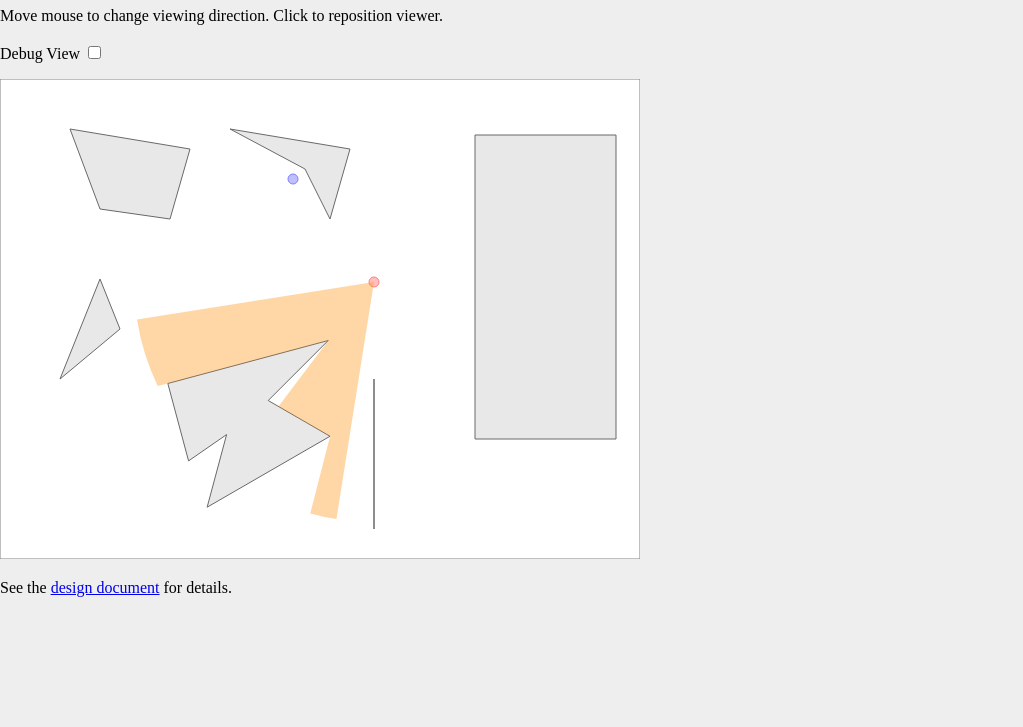
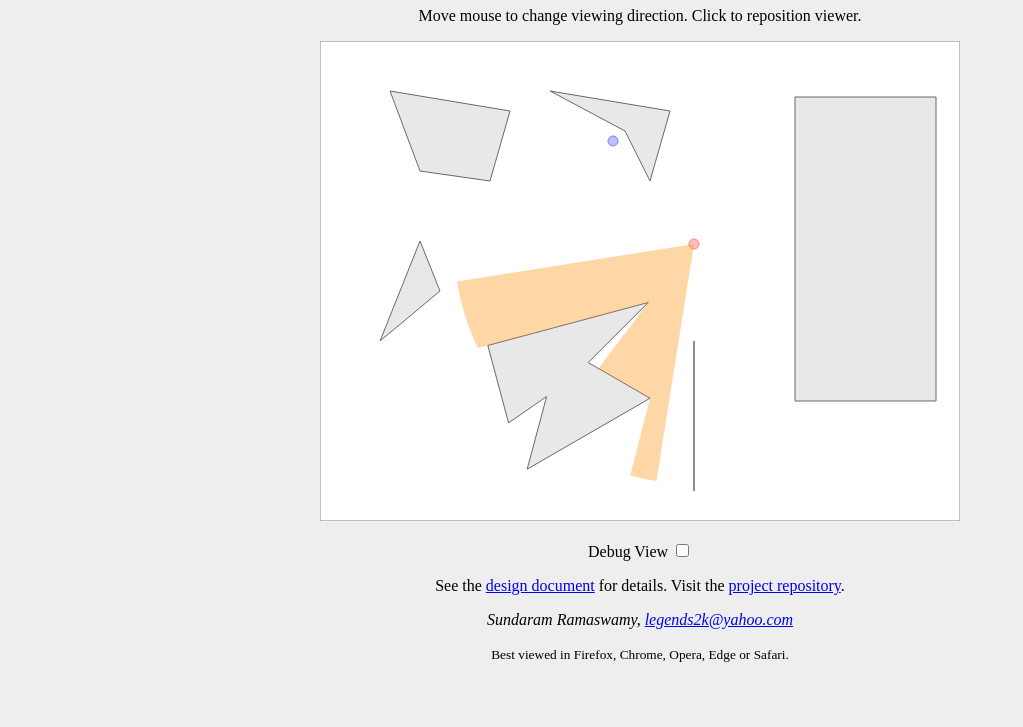
Before and after one commit to legends2k/2d-fov, a plain HTML site: page index.html in a window 1280 px wide. Shown: the part 73-800 px from the top of the page, without its empty margins (0-1023 px from the left). Drawn offline with Linux system fonts and the light colour scheme.

Commit message:
Add e-mail and README
* Add README
* Add e-mail in design document
* Improve styling in front page

```diff
--- a/design.html
+++ b/design.html
@@ -5,7 +5,6 @@
   <meta name="generator" content="pandoc">
   <meta name="viewport" content="width=device-width, initial-scale=1.0, user-scalable=yes">
   <meta name="author" content="Sundaram Ramaswamy">
-  <meta name="dcterms.date" content="2016-04-13">
   <title>Field of View and Line of Sight in 2D</title>
   <style type="text/css">code{white-space: pre;}</style>
   <script src="http://cdn.mathjax.org/mathjax/latest/MathJax.js?config=default" type="text/javascript"></script>
@@ -17,8 +16,13 @@
 <header>
 <h1 class="title">Field of View and Line of Sight in 2D</h1>
 <h2 class="author">Sundaram Ramaswamy</h2>
-<h3 class="date">April 13, 2016</h3>
 </header>
+<p><script type="text/javascript">
+<!--
+h='&#x79;&#x61;&#104;&#x6f;&#x6f;&#46;&#x63;&#x6f;&#x6d;';a='&#64;';n='&#108;&#x65;&#x67;&#x65;&#110;&#100;&#x73;&#50;&#x6b;';e=n+a+h;
+document.write('<a h'+'ref'+'="ma'+'ilto'+':'+e+'" clas'+'s="em' + 'ail">'+e+'<\/'+'a'+'>');
+// -->
+</script><noscript>&#108;&#x65;&#x67;&#x65;&#110;&#100;&#x73;&#50;&#x6b;&#32;&#x61;&#116;&#32;&#x79;&#x61;&#104;&#x6f;&#x6f;&#32;&#100;&#x6f;&#116;&#32;&#x63;&#x6f;&#x6d;</noscript></p>
 <!-- Pandoc Markdown with LaTeX math equation -->
 <!-- $ pandoc design.md
 --mathjax=http://cdn.mathjax.org/mathjax/latest/MathJax.js?config=default
@@ -27,7 +31,7 @@
 <figure>
 <img src="Figures/fov_no_obstacles.svg" alt="Figure 1" /><figcaption>Figure 1</figcaption>
 </figure>
-<p>The observer's position is shown as the red dot, the arrow points to the viewing direction, <em>r</em> denotes vision distance and <em>θ</em> is half the angle of view.</p>
+<p>The observer's position is shown as the red dot, the arrow points to the viewing direction, <em>r</em> denotes vision distance and <em><span class="math inline">\(\theta\)</span></em> is half the angle of view.</p>
 <h1 id="input"><span class="header-section-number">1</span> Input</h1>
 <ul>
 <li>Set of polygons; includes the world boundary</li>
@@ -35,7 +39,7 @@
 <ul>
 <li>Position of viewer</li>
 <li>Viewing direction, <span class="math inline">\(\hat{v}\)</span></li>
-<li>Angle of vision, 2θ &lt; 180°</li>
+<li>Angle of vision, 2<span class="math inline">\(\theta\)</span> &lt; 180°</li>
 <li>Vision distance, <span class="math inline">\(r\)</span></li>
 </ul></li>
 </ul>
@@ -135,7 +139,7 @@
 <li>else if <span class="math inline">\(sign(\vec{e_1} \times \vec u) = sign(\vec u \times \vec{e_2})\)</span> then the point is within the sector.</li>
 <li>else it is in the bounding semicircle but outside the sector.</li>
 </ol>
-<p>We have used two optimisations that need explanation. We compare squares of the lengths (2) instead of just the lengths since finding the length would mean using <code>sqrt</code>; we avoid this and do an optimisation that is usual in computer graphics applications <a href="#references">[7]</a>. To check if the point is within the sector (3), we could have found the actual angle it subtends with the sector's first edge and see if it is within the allowed angle of view (2θ). However, we need the trigonometry function <code>acos</code> for this, which may be a costlier than doing a couple of cross products which involves only arithmetic operations.</p>
+<p>We have used two optimisations that need explanation. We compare squares of the lengths (2) instead of just the lengths since finding the length would mean using <code>sqrt</code>; we avoid this and do an optimisation that is usual in computer graphics applications <a href="#references">[7]</a>. To check if the point is within the sector (3), we could have found the actual angle it subtends with the sector's first edge and see if it is within the allowed angle of view (2<span class="math inline">\(\theta\)</span>). However, we need the trigonometry function <code>acos</code> for this, which may be a costlier than doing a couple of cross products which involves only arithmetic operations.</p>
 <p>If an edge survived through the previous test, we put its endpoints through this test to classify where they stand. Figure 10 shows how the situation is now; the grey points are behind (1), red ones are beyond (2), green endpoints are within the sector (3) and the magenta one is in the bounding semicircle but outside the sector (4).</p>
 <figure>
 <img src="Figures/point_in_sector.svg" alt="Figure 10" /><figcaption>Figure 10</figcaption>
--- a/index.html
+++ b/index.html
@@ -2,14 +2,17 @@
 <html>
     <head>
         <meta charset="utf-8">
-        <meta name="viewport" content="width=device-width, initial-scale=1.0, user-scalable=yes">
+        <meta name="viewport"
+              content="width=device-width,
+                       initial-scale=1.0,
+                       user-scalable=yes">
         <meta name="author" content="Sundaram Ramaswamy">
 
-        <title>2D Top-Down Field of Vision</title>
+        <title>Field of View and Line of Sight in 2D</title>
 
         <style>
          body{
-             margin:0;
+             text-align: center;
              background: #eee;
          }
         </style>
@@ -23,17 +26,44 @@
         </header>
         <div>
             <p>
-                Move mouse to change viewing direction. Click to reposition viewer.<br/><br/>
-                <label for="chkDebug">Debug View</label>
-                <input type="checkbox" name="chkDebug" onchange="toggleDebugView()">
+                Move mouse to change viewing direction.
+                Click to reposition viewer.<br />
             </p>
-            <canvas id="canvas2d" width="640" height="480" />
+            <p>
+                <canvas id="canvas2d" width="640" height="480" />
+            </p>
         </div>
         <div>
             <p>
+                <label for="chkDebug">Debug View</label>
+                <input type="checkbox"
+                       name="chkDebug"
+                       onchange="toggleDebugView()">
+            </p>
+            <p>
                 See the <a href="design.html">design document</a> for details.
+                Visit the <a href="https://github.com/legends2k/2d-fov">project
+                repository</a>.
             </p>
         </div>
+        <footer>
+            <address> Sundaram Ramaswamy,
+                <script type="text/javascript"> <!--
+                                               h='&#x79;&#x61;&#104;&#x6f;\
+&#x6f;&#46;&#x63;&#x6f;&#x6d;'; a='&#64;';n='&#108;&#x65;&#x67;&#x65;&#110;\
+&#100;&#x73;&#50;&#x6b;';e=n+a+h;
+                 document.write('<a h'+'ref'+'="ma'+'ilto'+':'+e+'" clas'+
+                                's="em' + 'ail">'+e+'<\/'+'a'+'>'); // -->
+                </script>
+                <noscript>
+                    &#108;&#x65;&#x67;&#x65;&#110;&#100;&#x73;&#50;&#x6b;&#32;
+                    &#x61;&#116;&#32;&#x79;&#x61;&#104;&#x6f;&#x6f;&#32;
+                    &#100;&#x6f;&#116;&#32;&#x63;&#x6f;&#x6d;
+                </noscript>
+                </address>
+        </footer>
+        <p><small>Best viewed in Firefox, Chrome,
+            Opera, Edge or Safari.</small></p>
     </body>
 </html>
 
```
Also changed, not shown: 1 other file.
